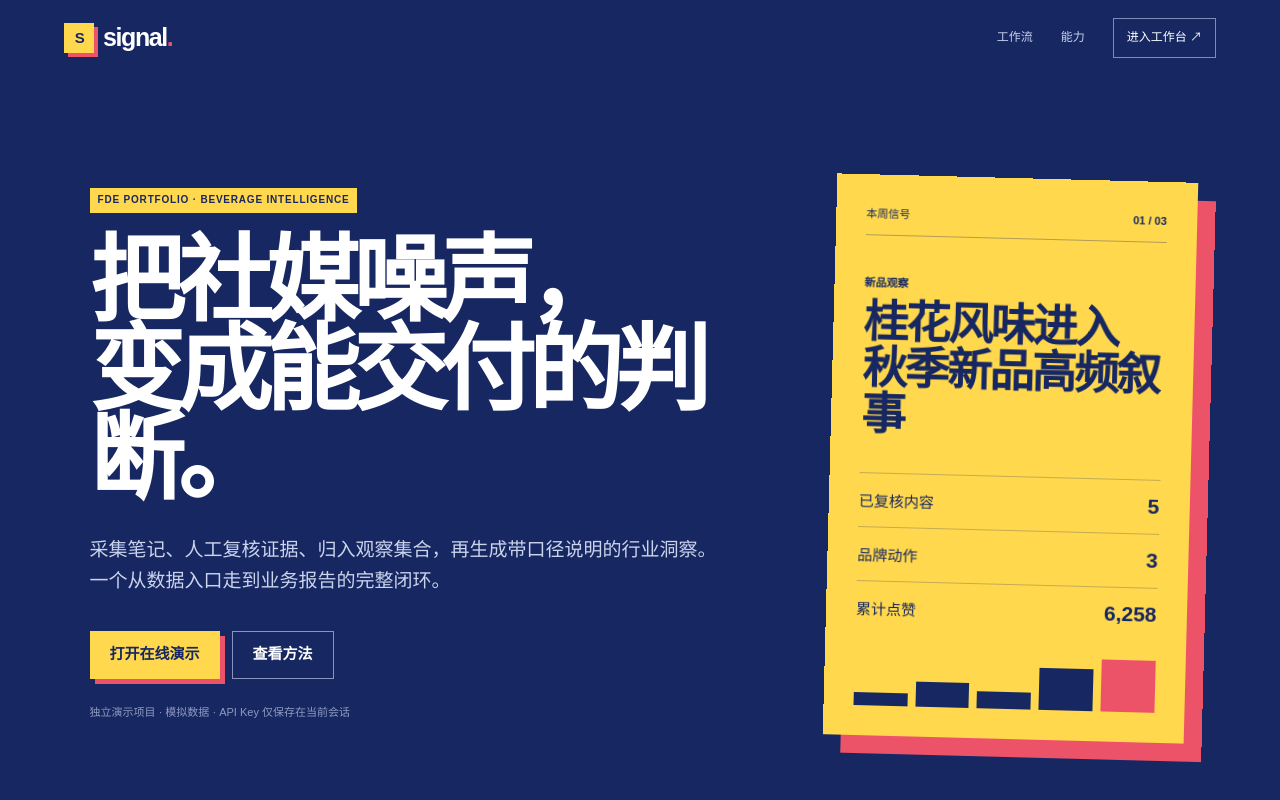
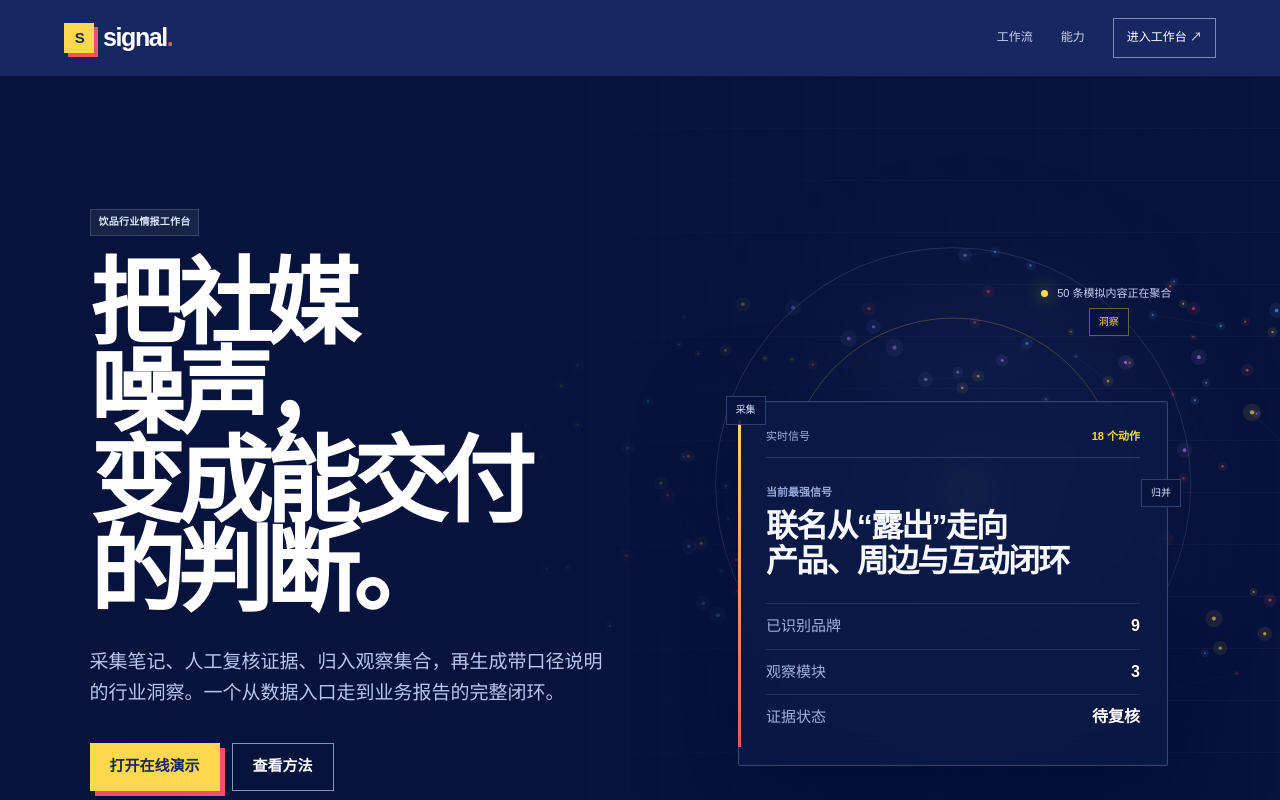
Before and after one commit to ki22sh0tl-lang/signal-beverage-intelligence, a browser extension: page prototype/landing.html in a window 1280 px wide. Shown: the top 800 px of the page. Drawn offline with Linux system fonts and the light colour scheme.

Commit message:
Add signal nebula landing animation

```diff
--- /dev/null
+++ b/prototype/landing-nebula.js
@@ -0,0 +1,99 @@
+(() => {
+  const canvas = document.querySelector('#signal-nebula');
+  const hero = canvas?.closest('.hero');
+  if (!canvas || !hero) return;
+
+  const ctx = canvas.getContext('2d');
+  const reducedMotion = matchMedia('(prefers-reduced-motion: reduce)');
+  const colors = [[255,216,77],[106,168,255],[237,83,104],[177,149,255]];
+  let width = 0, height = 0, dpr = 1, particles = [], frame = 0;
+  const pointer = {x:0,y:0,targetX:0,targetY:0};
+
+  function resize() {
+    const box = hero.getBoundingClientRect();
+    width = Math.max(1, box.width); height = Math.max(1, box.height);
+    dpr = Math.min(devicePixelRatio || 1, 1.7);
+    canvas.width = Math.round(width * dpr); canvas.height = Math.round(height * dpr);
+    canvas.style.width = `${width}px`; canvas.style.height = `${height}px`;
+    ctx.setTransform(dpr, 0, 0, dpr, 0, 0);
+    const count = width < 700 ? 76 : 150;
+    const radius = Math.min(width * (width < 850 ? .44 : .31), height * .44);
+    particles = Array.from({length:count}, (_, i) => ({
+      arm:i % 3,
+      radius:24 + Math.pow(Math.random(), .72) * radius,
+      angle:Math.random() * Math.PI * 2,
+      speed:.000035 + Math.random() * .000055,
+      phase:Math.random() * Math.PI * 2,
+      size:.55 + Math.random() * 1.65,
+      color:colors[i % colors.length]
+    })).sort((a,b) => a.arm-b.arm || a.radius-b.radius);
+    draw(performance.now(), true);
+  }
+
+  function position(p, time) {
+    const mobile = width < 850;
+    const cx = width * (mobile ? .5 : .755) + pointer.x;
+    const cy = height * (mobile ? .73 : .46) + pointer.y;
+    const theta = p.angle + p.arm * Math.PI * 2 / 3 + p.radius * .012 + time * p.speed;
+    const breathe = 1 + Math.sin(time * .00055 + p.phase) * .035;
+    return {
+      x:cx + Math.cos(theta) * p.radius * (mobile ? 1 : 1.13) * breathe,
+      y:cy + Math.sin(theta) * p.radius * .57 * breathe + Math.sin(time * .0008 + p.phase) * 5
+    };
+  }
+
+  function draw(time, still = false) {
+    pointer.x += (pointer.targetX - pointer.x) * .035;
+    pointer.y += (pointer.targetY - pointer.y) * .035;
+    ctx.clearRect(0, 0, width, height);
+    const mobile = width < 850;
+    const cx = width * (mobile ? .5 : .755) + pointer.x;
+    const cy = height * (mobile ? .73 : .46) + pointer.y;
+
+    const halo = ctx.createRadialGradient(cx, cy, 0, cx, cy, Math.min(width,height) * .38);
+    halo.addColorStop(0, 'rgba(255,216,77,.17)');
+    halo.addColorStop(.23, 'rgba(106,168,255,.11)');
+    halo.addColorStop(.58, 'rgba(177,149,255,.045)');
+    halo.addColorStop(1, 'rgba(7,19,60,0)');
+    ctx.fillStyle = halo; ctx.fillRect(0, 0, width, height);
+
+    const positions = particles.map(p => position(p, time));
+    ctx.globalCompositeOperation = 'lighter';
+    for (let i = 1; i < particles.length; i++) {
+      const current = particles[i], previous = particles[i-1];
+      if (current.arm !== previous.arm) continue;
+      const a = positions[i-1], b = positions[i];
+      const distance = Math.hypot(a.x-b.x, a.y-b.y);
+      if (distance > 95) continue;
+      const [r,g,blue] = current.color;
+      ctx.strokeStyle = `rgba(${r},${g},${blue},${Math.max(.025,.13-distance/900)})`;
+      ctx.lineWidth = .65; ctx.beginPath(); ctx.moveTo(a.x,a.y); ctx.lineTo(b.x,b.y); ctx.stroke();
+    }
+    particles.forEach((p,i) => {
+      const {x,y} = positions[i], [r,g,b] = p.color;
+      const alpha = .3 + .38 * (1 - p.radius / Math.max(width,height));
+      ctx.fillStyle = `rgba(${r},${g},${b},${alpha*.16})`;
+      ctx.beginPath(); ctx.arc(x,y,p.size*4.2,0,Math.PI*2); ctx.fill();
+      ctx.fillStyle = `rgba(${r},${g},${b},${alpha})`;
+      ctx.beginPath(); ctx.arc(x,y,p.size,0,Math.PI*2); ctx.fill();
+    });
+    ctx.globalCompositeOperation = 'source-over';
+    const core = ctx.createRadialGradient(cx,cy,0,cx,cy,34);
+    core.addColorStop(0,'rgba(255,248,207,.95)');core.addColorStop(.18,'rgba(255,216,77,.72)');core.addColorStop(.52,'rgba(106,168,255,.2)');core.addColorStop(1,'rgba(106,168,255,0)');
+    ctx.fillStyle=core;ctx.beginPath();ctx.arc(cx,cy,34,0,Math.PI*2);ctx.fill();
+    if (!still && !document.hidden && !reducedMotion.matches) frame = requestAnimationFrame(draw);
+  }
+
+  hero.addEventListener('pointermove', event => {
+    const box = hero.getBoundingClientRect();
+    pointer.targetX = (event.clientX - box.left - box.width / 2) * .028;
+    pointer.targetY = (event.clientY - box.top - box.height / 2) * .028;
+  });
+  hero.addEventListener('pointerleave', () => { pointer.targetX = 0; pointer.targetY = 0; });
+  document.addEventListener('visibilitychange', () => {
+    cancelAnimationFrame(frame);
+    if (!document.hidden) draw(performance.now(), reducedMotion.matches);
+  });
+  reducedMotion.addEventListener('change', resize);
+  new ResizeObserver(resize).observe(hero);
+})();
--- a/prototype/landing.html
+++ b/prototype/landing.html
@@ -11,8 +11,8 @@
   <meta property="og:title" content="Signal 饮品行业情报工作台">
   <meta property="og:description" content="把分散的社媒内容，变成可复核、可解释、可交付的业务判断。">
   <meta property="og:url" content="{{ORIGIN}}/">
-  <link rel="stylesheet" href="/landing.css">
-  <link rel="stylesheet" href="/motion.css">
+  <link rel="stylesheet" href="/landing.css?v=nebula-1">
+  <link rel="stylesheet" href="/motion.css?v=nebula-1">
 </head>
 <body>
   <header class="topbar">
@@ -21,21 +21,27 @@
   </header>
   <main>
     <section class="hero">
+      <canvas id="signal-nebula" class="nebula-canvas" aria-hidden="true"></canvas>
       <div class="hero-copy">
-        <p class="kicker">FDE PORTFOLIO · BEVERAGE INTELLIGENCE</p>
+        <p class="kicker">饮品行业情报工作台</p>
         <h1>把社媒噪声，<br>变成能交付的判断。</h1>
         <p class="lede">采集笔记、人工复核证据、归入观察集合，再生成带口径说明的行业洞察。一个从数据入口走到业务报告的完整闭环。</p>
         <div class="hero-actions"><a class="button primary" href="/app">打开在线演示</a><a class="button secondary" href="#workflow">查看方法</a></div>
         <p class="fine">独立演示项目 · 模拟数据 · API Key 仅保存在当前会话</p>
       </div>
-      <div class="signal-card" aria-label="示例情报卡片">
-        <div class="card-top"><span>本周信号</span><strong>01 / 03</strong></div>
-        <p class="card-label">新品观察</p>
-        <h2>桂花风味进入<br>秋季新品高频叙事</h2>
-        <div class="metric"><span>已复核内容</span><b>5</b></div>
-        <div class="metric"><span>品牌动作</span><b>3</b></div>
-        <div class="metric"><span>累计点赞</span><b>6,258</b></div>
-        <div class="pulse"><i></i><i></i><i></i><i></i><i></i></div>
+      <div class="nebula-stage" aria-label="由社媒内容汇聚成业务信号的动态示意">
+        <p class="nebula-caption"><i></i>50 条模拟内容正在聚合</p>
+        <div class="signal-card">
+          <div class="card-top"><span>实时信号</span><strong>18 个动作</strong></div>
+          <p class="card-label">当前最强信号</p>
+          <h2>联名从“露出”走向<br>产品、周边与互动闭环</h2>
+          <div class="metric"><span>已识别品牌</span><b>9</b></div>
+          <div class="metric"><span>观察模块</span><b>3</b></div>
+          <div class="metric"><span>证据状态</span><b>待复核</b></div>
+        </div>
+        <span class="orbit-label orbit-label-a">采集</span>
+        <span class="orbit-label orbit-label-b">归并</span>
+        <span class="orbit-label orbit-label-c">洞察</span>
       </div>
     </section>
 
@@ -60,5 +66,6 @@
     </section>
   </main>
   <footer><div><a class="brand" href="/"><span>S</span>signal<b>.</b></a><p>饮品行业社媒情报工作台</p></div><div><p>独立作品集项目，演示数据均为虚构。</p><a href="/privacy">数据与隐私说明</a></div></footer>
+  <script src="/landing-nebula.js?v=1"></script>
 </body>
 </html>
--- a/prototype/motion.css
+++ b/prototype/motion.css
@@ -1,5 +1,5 @@
 @keyframes signal-rise{from{opacity:0;transform:translateY(16px)}to{opacity:1;transform:none}}
-@keyframes signal-float{0%,100%{transform:rotate(1.5deg) translateY(0)}50%{transform:rotate(1.5deg) translateY(-8px)}}
+@keyframes signal-float{0%,100%{transform:translateY(0)}50%{transform:translateY(-8px)}}
 @keyframes signal-page-in{from{opacity:0;transform:translateY(10px)}to{opacity:1;transform:none}}
 @keyframes signal-fill{from{transform:scaleX(0)}to{transform:scaleX(1)}}
 @keyframes signal-pulse{0%,100%{box-shadow:0 0 0 0 #0f725800}50%{box-shadow:0 0 0 6px #0f72581c}}
--- a/prototype/server.cjs
+++ b/prototype/server.cjs
@@ -20,7 +20,7 @@ const DEEPSEEK_PROMPT = `你是饮品行业情报分析师。只依据用户提
 2. ...`;
 let captureSequence = 0;
 const captureQueue = [];
-const files = { '/app': ['index.html','text/html'], '/app/': ['index.html','text/html'], '/privacy': ['privacy.html','text/html'], '/landing.css':['landing.css','text/css'], '/motion.css':['motion.css','text/css'], '/app.js':['app.js','text/javascript'], '/style.css':['style.css','text/css'], '/sample.csv':['sample.csv','text/csv'], '/papa.js':['../node_modules/papaparse/papaparse.min.js','text/javascript'] };
+const files = { '/app': ['index.html','text/html'], '/app/': ['index.html','text/html'], '/privacy': ['privacy.html','text/html'], '/landing.css':['landing.css','text/css'], '/landing-nebula.js':['landing-nebula.js','text/javascript'], '/motion.css':['motion.css','text/css'], '/app.js':['app.js','text/javascript'], '/style.css':['style.css','text/css'], '/sample.csv':['sample.csv','text/csv'], '/papa.js':['../node_modules/papaparse/papaparse.min.js','text/javascript'] };
 files['/collector.js']=['collector.js','text/javascript'];
 files['/collector.css']=['collector.css','text/css'];
 http.createServer(async (req,res) => {
```
Also changed, not shown: prototype/landing.css.
